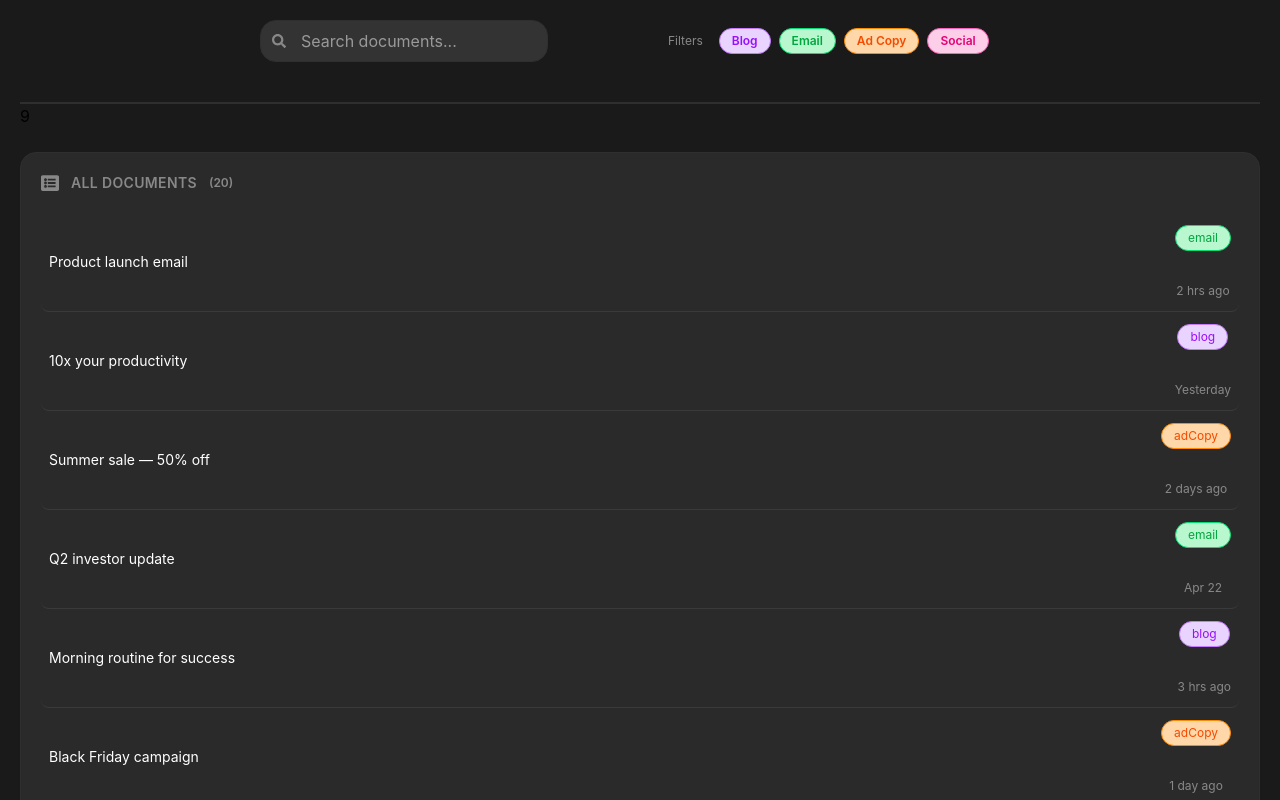
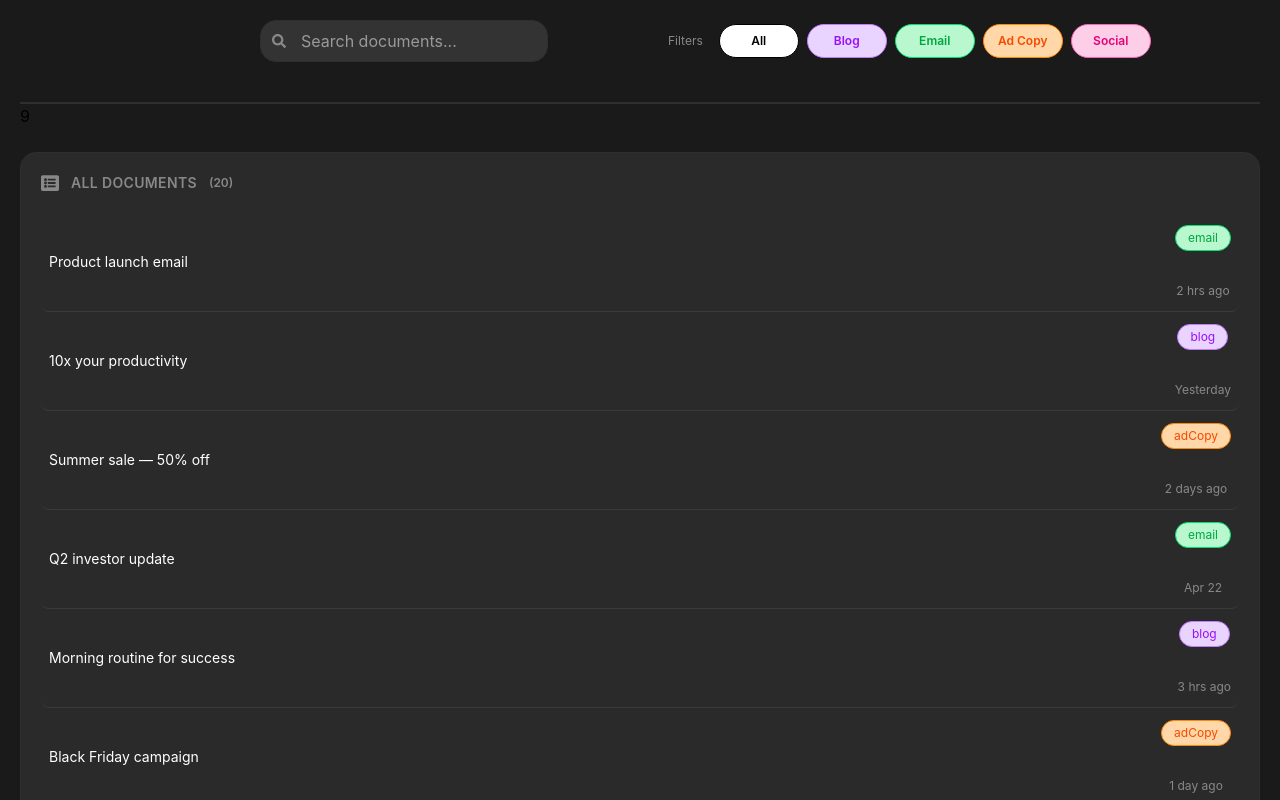
Before and after one commit to heyshivamjaiswal/writing--assistant, a React (Vite) app in the folder client/: page /dashboard/history in a window 1280 px wide. Shown: the top 800 px of the page. Built offline with nearby package versions, Linux system fonts and the light colour scheme.

Commit message:
added search and filter logic

```diff
--- a/client/src/app/dashboard/history/History.tsx
+++ b/client/src/app/dashboard/history/History.tsx
@@ -1,22 +1,38 @@
+import { useState } from 'react';
 import DocumentList from '../../../components/History/DocumentList';
 import FilterTabs from '../../../components/History/FilterTabs';
 import SearchBar from '../../../components/History/SearchBar';
+import { documentsData } from '../../../data/mockData';
 
 export default function History() {
+  //filtering through title of the content
+  const [search, setSearch] = useState('');
+
+  //filtering through types
+  const [filterType, setFilterType] = useState('');
+
+  const filteredDocs = documentsData
+    .filter((doc) => doc.title.toLowerCase().includes(search.toLowerCase()))
+    .filter((doc) =>
+      filterType === ''
+        ? true
+        : doc.type.toLowerCase() === filterType.toLowerCase()
+    );
+
   return (
-    <div className="bg-bg-base h-full p-5">
+    <div className="bg-bg-base min-h-screen p-5">
       <header>
         <div className="flex  ml-40 gap-30 px-20 ">
-          <SearchBar />
+          <SearchBar search={search} setSearch={setSearch} />
 
           <div className="flex items-center gap-4">
             <span className="text-xs text-text-secondary">Filters</span>
-            <FilterTabs />
+            <FilterTabs filterType={filterType} setFilterType={setFilterType} />
           </div>
         </div>
       </header>
       <div className="border border-border-sidebar mt-10"></div>9
-      <DocumentList />
+      <DocumentList docus={filteredDocs} />
     </div>
   );
 }
--- a/client/src/components/History/DocumentList.tsx
+++ b/client/src/components/History/DocumentList.tsx
@@ -1,8 +1,13 @@
 import { FaListAlt } from 'react-icons/fa';
-import { documentsData } from '../../data/mockData';
 import { typeStyles } from '../../types';
 
-export default function DocumentList() {
+type docProp = {
+  title: string;
+  type: string;
+  createdAt: string;
+};
+
+export default function DocumentList({ docus }: { docus: docProp[] }) {
   return (
     <div className="mt-6">
       {/* Container */}
@@ -14,13 +19,13 @@ export default function DocumentList() {
             ALL DOCUMENTS
           </p>
           <p className="text-text-secondary font-semibold text-xs">
-            ({documentsData.length})
+            ({docus.length})
           </p>
         </div>
 
         {/* List */}
         <div className="flex flex-col divide-y divide-border-subtle">
-          {documentsData.map((doc, index) => (
+          {docus.map((doc, index) => (
             <div
               key={index}
               className="flex items-center justify-between py-3 hover:bg-bg-hover px-2 rounded-lg transition"
--- a/client/src/components/History/FilterTabs.tsx
+++ b/client/src/components/History/FilterTabs.tsx
@@ -1,21 +1,48 @@
-export default function FilterTabs() {
+import Button from '../ui/Button';
+
+type filterProp = {
+  filterType: string;
+  setFilterType: React.Dispatch<React.SetStateAction<string>>;
+};
+export default function FilterTabs({ filterType, setFilterType }: filterProp) {
   return (
     <div className="flex items-center gap-2">
-      <p className="px-3 py-1 text-xs font-semibold text-purple-600 bg-purple-200 border border-purple-400 rounded-full">
+      <Button
+        onClick={() => setFilterType('')}
+        className={`px-3 py-1 text-xs rounded-full border ${
+          filterType === '' ? 'bg-white text-black' : 'text-text-secondary'
+        }`}
+      >
+        All
+      </Button>
+      <Button
+        className="px-3 py-1 text-xs font-semibold text-purple-600 bg-purple-200 border border-purple-400 rounded-full
+      "
+        onClick={() => setFilterType('blog')}
+      >
         Blog
-      </p>
+      </Button>
 
-      <p className="px-3 py-1 text-xs font-semibold text-green-600 bg-green-200 border border-green-400 rounded-full">
+      <Button
+        className="px-3 py-1 text-xs font-semibold text-green-600 bg-green-200 border border-green-400 rounded-full"
+        onClick={() => setFilterType('Email')}
+      >
         Email
-      </p>
+      </Button>
 
-      <p className="px-3 py-1 text-xs font-semibold text-orange-600 bg-orange-200 border border-orange-400 rounded-full">
+      <Button
+        className="px-3 py-1 text-xs font-semibold text-orange-600 bg-orange-200 border border-orange-400 rounded-full"
+        onClick={() => setFilterType('adCopy')}
+      >
         Ad Copy
-      </p>
+      </Button>
 
-      <p className="px-3 py-1 text-xs font-semibold text-pink-600 bg-pink-200 border border-pink-400 rounded-full">
+      <Button
+        className="px-3 py-1 text-xs font-semibold text-pink-600 bg-pink-200 border border-pink-400 rounded-full"
+        onClick={() => setFilterType('social')}
+      >
         Social
-      </p>
+      </Button>
     </div>
   );
 }
--- a/client/src/components/History/SearchBar.tsx
+++ b/client/src/components/History/SearchBar.tsx
@@ -1,15 +1,24 @@
 import { FaSearch } from 'react-icons/fa';
 
-export default function SearchBar() {
+type Props = {
+  search: string;
+  setSearch: React.Dispatch<React.SetStateAction<string>>;
+};
+
+export default function SearchBar({ search, setSearch }: Props) {
   return (
+    <div className="flex gap-5">
       <div className="relative w-72">
         <FaSearch className="absolute left-3 top-1/2 -translate-y-1/2 text-text-secondary text-sm" />
 
         <input
           type="text"
+          value={search}
+          onChange={(e) => setSearch(e.target.value)}
           placeholder="Search documents..."
           className="w-full pl-10 pr-4 py-2 rounded-2xl bg-bg-input text-text-primary outline-none border border-border-sidebar"
         />
       </div>
+    </div>
   );
 }
--- a/client/src/components/ui/Button.tsx
+++ b/client/src/components/ui/Button.tsx
@@ -6,7 +6,7 @@ export default function Button({
   ...props
 }: ButtonProps) {
   const baseStyle =
-    'px-2 py-2 rounded font-semibold cursor-pointer transition duration-200';
+    'px-2 py-2 rounded font-semibold cursor-pointer transition duration-200 w-20';
   return (
     <button className={`${baseStyle} ${className}`} {...props}>
       {children}
```
Lines whose indentation alone changed are shown as unchanged.
